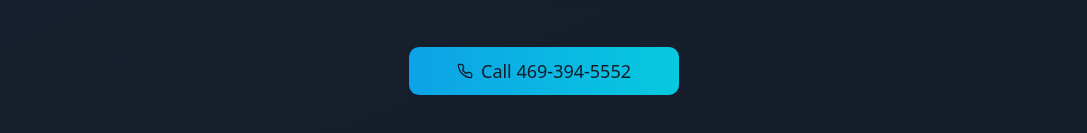
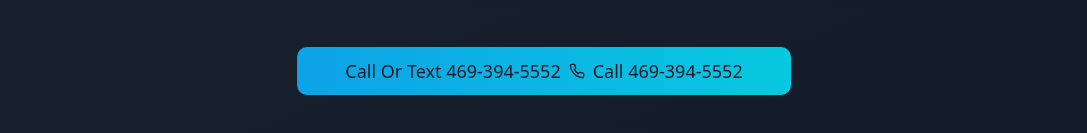
Before and after one commit to northstaroperationsdivision/shine-northstar-modern, a React (Vite) app: page / in a window 1280 px wide. Shown: the part 3331-3464 px from the top of the page, without its empty margins (96-1183 px from the left). Built offline with nearby package versions, Linux system fonts and the light colour scheme; the HTML template or start-up script is replaced by a standard one.

Commit message:
Visual edit in Lovable
Edited UI in Lovable

```diff
--- a/src/components/Contact.tsx
+++ b/src/components/Contact.tsx
@@ -55,8 +55,7 @@ const Contact = () => {
 
         <div className="text-center">
           <Button size="lg" className="text-lg px-12 py-6 bg-gradient-to-r from-primary to-accent hover:shadow-glow transition-all duration-300 group" asChild>
-            <a href="tel:469-394-5552" className="flex items-center gap-2">
-              <Phone className="w-5 h-5 group-hover:animate-bounce" />
+            <a href="tel:469-394-5552" className="flex items-center gap-2">Call Or Text 469-394-5552<Phone className="w-5 h-5 group-hover:animate-bounce" />
               Call 469-394-5552
             </a>
           </Button>
```
